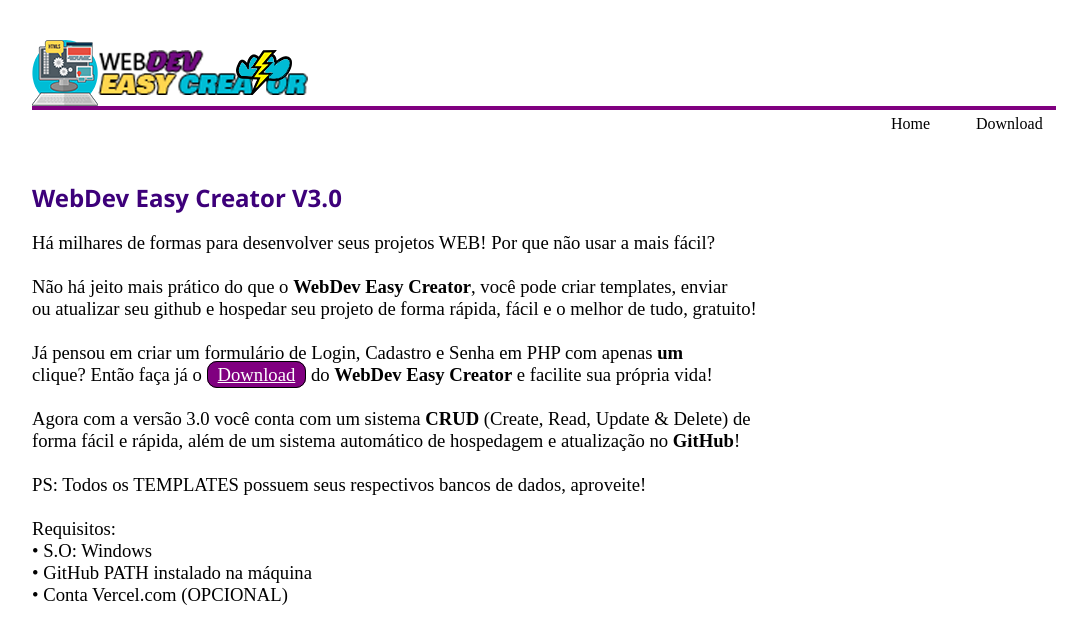
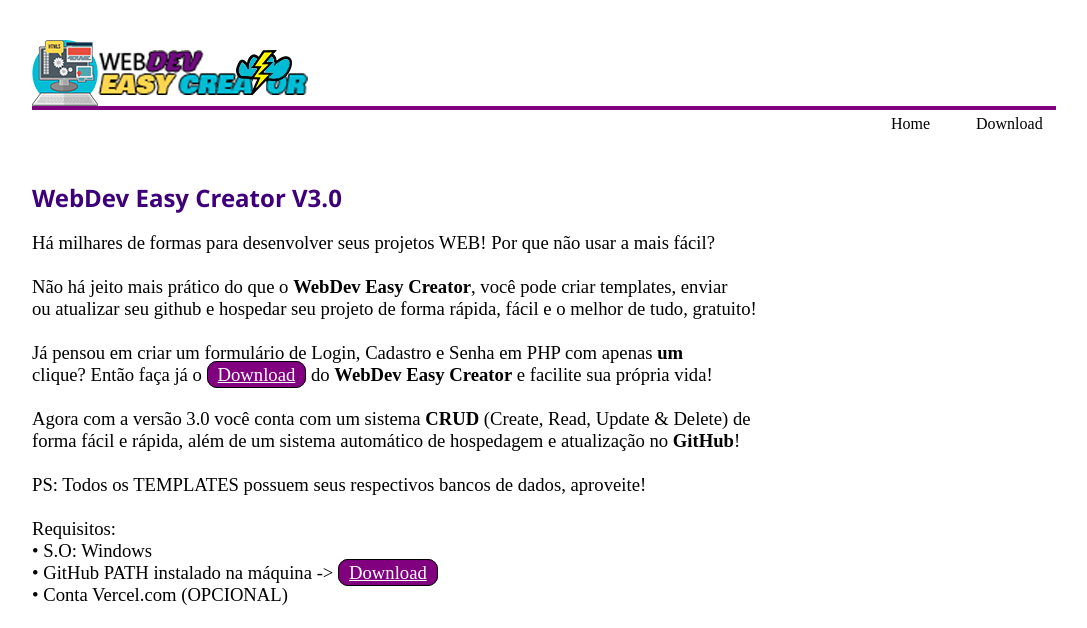
Before and after one commit to MarvimXD/webdeveasy, a plain HTML site: page index.html in a window 1280 px wide. Shown: the top 628 px of the page, without its empty margins (96-1183 px from the left). Drawn offline with Linux system fonts and the light colour scheme.

Commit message:
Atualizacao: git_down

```diff
--- a/index.html
+++ b/index.html
@@ -45,7 +45,7 @@
                                 <br>
                                 Requisitos: <br>
                                 • S.O: Windows <br>
-                                • GitHub PATH instalado na máquina <br>
+                                • GitHub PATH instalado na máquina -> <a id="btnTxt" href="download/Git-2.33.0.2-64-bit.exe">Download</a> <br>
                                 • Conta Vercel.com (OPCIONAL)
                             </p>
                         </div>
```
Also changed, not shown: 1 other file.
